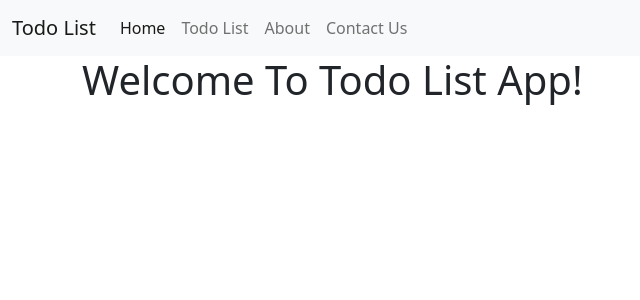
After one commit to Robotmcgregor/taskmate, a Django app: page / in a window 1280 px wide. The commit adds this page. Shown: the top 300 px of the page, without its empty margins (0-640 px from the left). Run offline with Django 4.2, Linux system fonts and the light colour scheme.

Commit message:
base html added

```diff
--- a/taskmate/settings.py
+++ b/taskmate/settings.py
@@ -11,6 +11,7 @@ https://docs.djangoproject.com/en/4.2/ref/settings/
 """
 
 from pathlib import Path
+import os
 
 # Build paths inside the project like this: BASE_DIR / 'subdir'.
 BASE_DIR = Path(__file__).resolve().parent.parent
@@ -56,7 +57,7 @@ ROOT_URLCONF = 'taskmate.urls'
 TEMPLATES = [
     {
         'BACKEND': 'django.template.backends.django.DjangoTemplates',
-        'DIRS': [],
+        'DIRS': [(os.path.join(BASE_DIR, 'templates')),],
         'APP_DIRS': True,
         'OPTIONS': {
             'context_processors': [
--- /dev/null
+++ b/templates/base.html
@@ -0,0 +1,54 @@
+<!doctype html>
+<html lang="en">
+  <head>
+    <!-- Required meta tags -->
+    <meta charset="utf-8">
+    <meta name="viewport" content="width=device-width, initial-scale=1">
+
+    <!-- Bootstrap CSS -->
+    <link href="https://cdn.jsdelivr.net/npm/bootstrap@5.0.2/dist/css/bootstrap.min.css" rel="stylesheet" integrity="sha384-EVSTQN3/azprG1Anm3QDgpJLIm9Nao0Yz1ztcQTwFspd3yD65VohhpuuCOmLASjC" crossorigin="anonymous">
+
+    {% comment %} Jinja2 block {% endcomment %}
+    {% block title %}
+    {% endblock title %}
+
+
+    <nav class="navbar navbar-expand-lg navbar-light bg-light">
+        <div class="container-fluid">
+          <a class="navbar-brand" href="#">Todo List</a>
+          <button class="navbar-toggler" type="button" data-bs-toggle="collapse" data-bs-target="#navbarNav" aria-controls="navbarNav" aria-expanded="false" aria-label="Toggle navigation">
+            <span class="navbar-toggler-icon"></span>
+          </button>
+          <div class="collapse navbar-collapse" id="navbarNav">
+            <ul class="navbar-nav">
+              <li class="nav-item">
+                <a class="nav-link active" aria-current="page" href="/">Home</a>
+              </li>
+              <li class="nav-item">
+                <a class="nav-link" href="{% url 'todolist' %}">Todo List</a>
+              </li>
+              <li class="nav-item">
+                <a class="nav-link" href="{% url 'about' %}">About</a>
+              </li>
+              <li class="nav-item">
+                <a class="nav-link" href="{% url 'contact' %}">Contact Us</a>
+              </li>
+
+            </ul>
+          </div>
+        </div>
+      </nav>
+
+</head>
+  <body>
+    {% block context %}
+    {% endblock context %}
+
+
+
+
+<!-- JavaScript -->
+<script src="https://cdn.jsdelivr.net/npm/bootstrap@5.0.2/dist/js/bootstrap.bundle.min.js" integrity="sha384-MrcW6ZMFYlzcLA8Nl+NtUVF0sA7MsXsP1UyJoMp4YLEuNSfAP+JcXn/tWtIaxVXM" crossorigin="anonymous"></script>
+
+  </body>
+</html>
--- a/todolist_app/templates/todolist.html
+++ b/todolist_app/templates/todolist.html
@@ -1,46 +1,11 @@
-<!doctype html>
-<html lang="en">
-  <head>
-    <!-- Required meta tags -->
-    <meta charset="utf-8">
-    <meta name="viewport" content="width=device-width, initial-scale=1">
+{% extends 'base.html' %}
 
-    <!-- Bootstrap CSS -->
-    <link href="https://cdn.jsdelivr.net/npm/bootstrap@5.0.2/dist/css/bootstrap.min.css" rel="stylesheet" integrity="sha384-EVSTQN3/azprG1Anm3QDgpJLIm9Nao0Yz1ztcQTwFspd3yD65VohhpuuCOmLASjC" crossorigin="anonymous">
+{% block title %}
+    <title>Todo List - Taskmate</title>
+{% endblock title %}
 
-    <title>Todo List Manager - Taskmate</title>
-  </head>
-  <body>
-    <script src="https://cdn.jsdelivr.net/npm/bootstrap@5.0.2/dist/js/bootstrap.bundle.min.js" integrity="sha384-MrcW6ZMFYlzcLA8Nl+NtUVF0sA7MsXsP1UyJoMp4YLEuNSfAP+JcXn/tWtIaxVXM" crossorigin="anonymous"></script>
-
-    <nav class="navbar navbar-expand-lg navbar-light bg-light">
-        <div class="container-fluid">
-          <a class="navbar-brand" href="#">Todo List</a>
-          <button class="navbar-toggler" type="button" data-bs-toggle="collapse" data-bs-target="#navbarNav" aria-controls="navbarNav" aria-expanded="false" aria-label="Toggle navigation">
-            <span class="navbar-toggler-icon"></span>
-          </button>
-          <div class="collapse navbar-collapse" id="navbarNav">
-            <ul class="navbar-nav">
-              <li class="nav-item">
-                <a class="nav-link active" aria-current="page" href="#">Home</a>
-              </li>
-              <li class="nav-item">
-                <a class="nav-link" href="#">About</a>
-              </li>
-              <li class="nav-item">
-                <a class="nav-link" href="#">Contact Us</a>
-              </li>
-              <li class="nav-item">
-                <a class="nav-link" href="#">Todo List</a>
-              </li>
-            </ul>
-          </div>
-        </div>
-      </nav>
-
-    <div class="container">
-    <h1>{{ welcome_text }}</h1>
+{% block context %}
+<div class="container">
+    <h1>{{ todolist_text }}</h1>
 </div>
-
-  </body>
-</html>
+{% endblock context %}
--- a/todolist_app/urls.py
+++ b/todolist_app/urls.py
@@ -3,7 +3,9 @@ from todolist_app import views
 
 
 urlpatterns = [
-    path('task/', views.todolist, name='todolist'),
+    path('', views.todolist, name='todolist'),
+    path('contact/', views.contact, name='contact'),
+    path('about-us/', views.about, name='about'),
     # path('task/delete/<task_id>', views.delete_task, name='delete_task'),
     # path('task/edit/<task_id>', views.edit_task, name='edit_task'),
     # path('task/complete/<task_id>', views.complete_task, name='complete_task'),
--- a/todolist_app/views.py
+++ b/todolist_app/views.py
@@ -4,6 +4,20 @@ from django.http import HttpResponse
 def todolist(request):
     #return HttpResponse("Welcome")
     context = {
-        'welcome_text':'Welcome To Todo List App!',
+        'todolist_text':'Welcome To Todo List App!',
                }
     return render(request, 'todolist.html', context)
+
+def contact(request):
+    #return HttpResponse("Welcome")
+    context = {
+        'contact_text':'Welcome To Contact Us!',
+               }
+    return render(request, 'contact.html', context)
+
+def about(request):
+    #return HttpResponse("Welcome")
+    context = {
+        'about_text':'Welcome To About Us!',
+               }
+    return render(request, 'about.html', context)
```
Also changed, not shown: todolist_app/templates/about.html (+8 -43 lines), todolist_app/templates/contact.html (+8 -43 lines).
